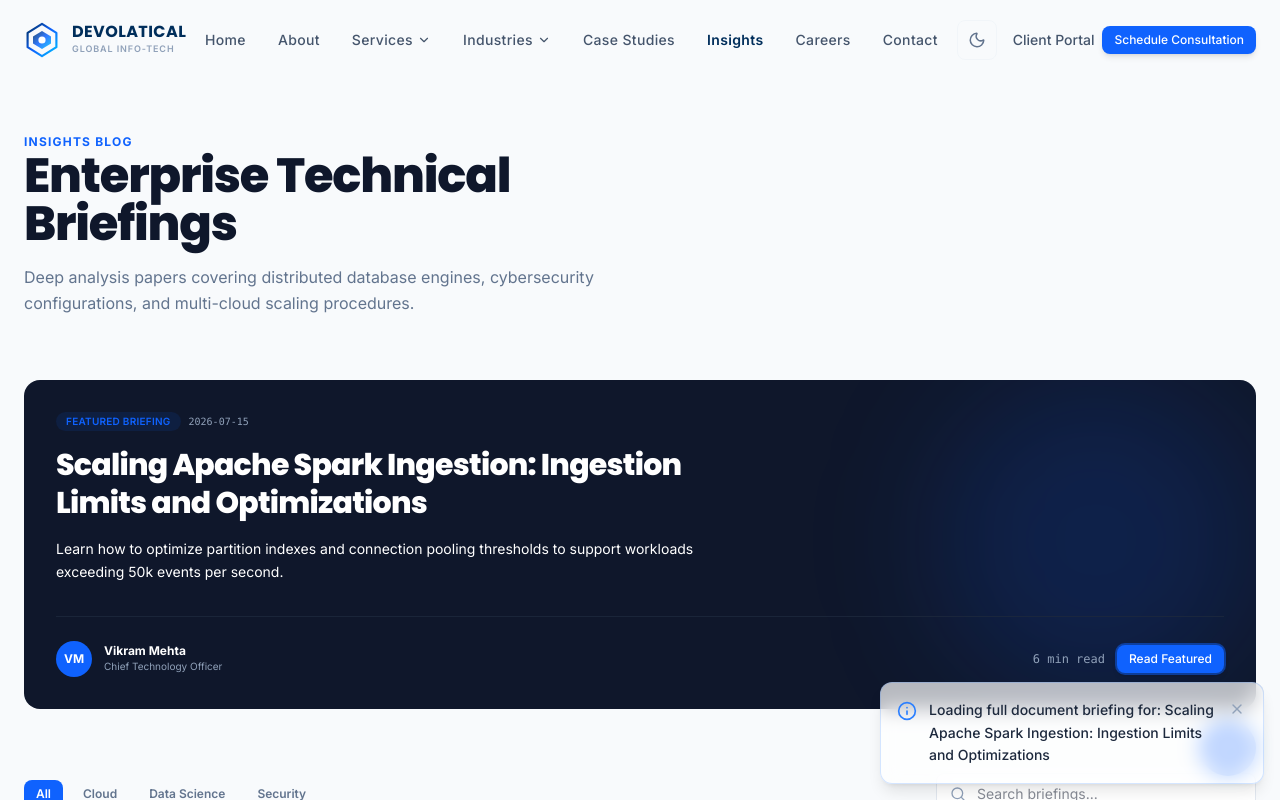
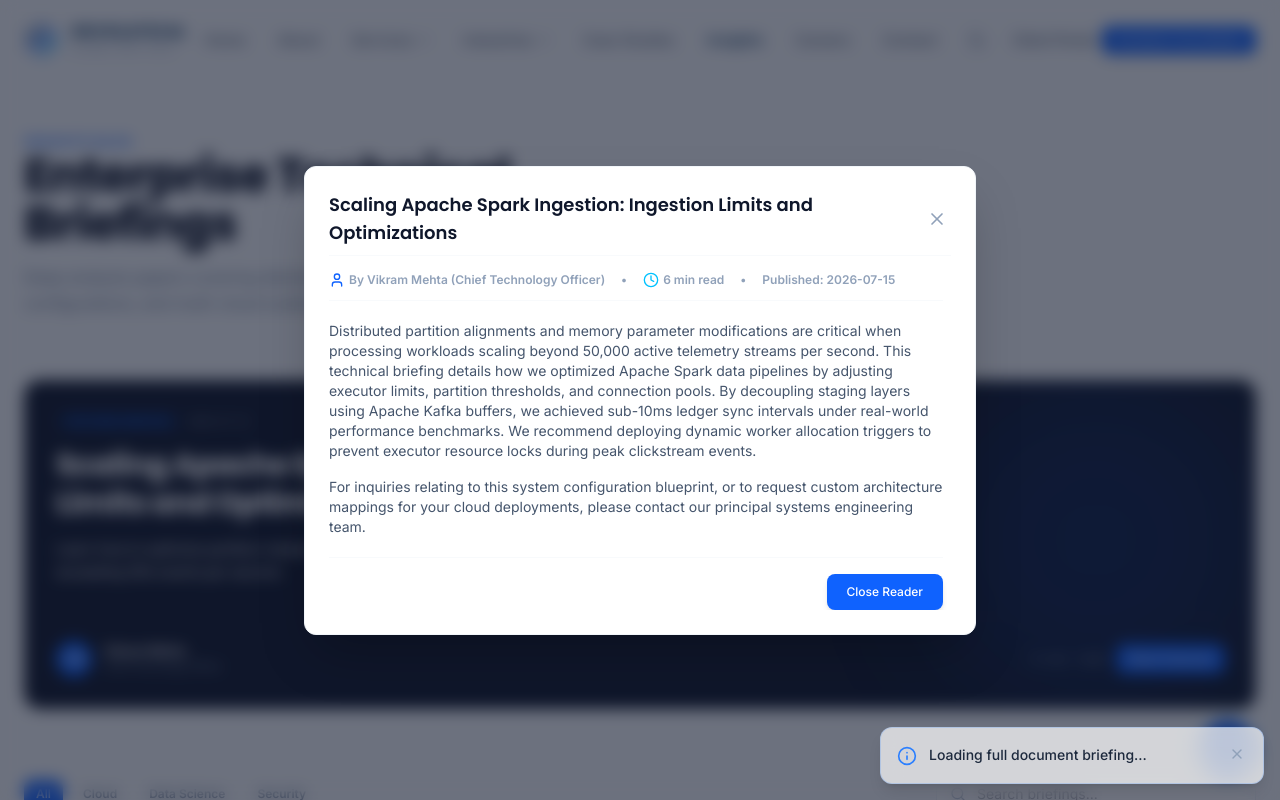
Before and after one commit to VaishnaviNehare13/Devolatical-Global-Info-Tech-Analytics-Pvt.-Ltd., a React (Vite) app: page /insights in a window 1280 px wide. Both pictures are taken after a click on the button "Read Featured". Shown: the top 800 px of the page. Built offline with nearby package versions, Linux system fonts and the light colour scheme.

Commit message:
feat: refine enterprise website UI and improve page experience

```diff
--- a/src/components/layout/AuthLayout.tsx
+++ b/src/components/layout/AuthLayout.tsx
@@ -52,10 +52,9 @@
           </p>
         </div>
 
-        {/* Trust Banner */}
         <div className="flex items-center space-x-2 text-xs text-slate-400 border-t border-white/10 pt-6">
           <ShieldCheck className="h-5 w-5 text-accent" />
-          <span>Secure SOC 2 compliant environment. 256-bit SSL encryption active.</span>
+          <span>Designed with enterprise security best practices. 256-bit SSL encryption active.</span>
         </div>
       </div>
 
--- a/src/index.css
+++ b/src/index.css
@@ -1,6 +1,8 @@
 @import url('https://fonts.googleapis.com/css2?family=Inter:wght@300;400;500;600;700&family=Poppins:wght@400;500;600;700;800&display=swap');
 
 @import "tailwindcss";
+
+@custom-variant dark (&:where(.dark, .dark *));
 
 @theme {
   --color-primary: #002E5B;
--- a/src/pages/public/About.tsx
+++ b/src/pages/public/About.tsx
@@ -1,4 +1,5 @@
 import React from 'react';
+import { motion } from 'framer-motion';
 import { Card } from '../../components/ui/Card';
 import { Timeline, type TimelineEvent } from '../../components/ui/Timeline';
 import { Globe, Users, Target, Cpu, HardDrive } from 'lucide-react';
@@ -14,13 +15,13 @@
     { id: 1, date: '2018', title: 'Company Inception', description: 'Devolatical Global was founded with a core team of 5 architects in New York focusing on Spark analytics consulting.' },
     { id: 2, date: '2020', title: 'Global Tech Hub Launch', description: 'Established our primary global engineering headquarters in Mumbai, scaling teams to 120+ senior developers.' },
     { id: 3, date: '2022', title: 'SaaS Platform Release', description: 'Unveiled our proprietary data ingestion engine and telemetry SaaS pipelines, servicing Fortune 500 banks.' },
-    { id: 4, date: '2025', title: 'SOC 2 Type II Certified', description: 'Completed independent audit validations verifying strict data security and compliance benchmarks.' }
+    { id: 4, date: '2025', title: 'Compliance Ready', description: 'Aligned infrastructure with strict data security guidelines and enterprise compliance benchmarks.' }
   ];
 
   const team = [
     { name: 'Sarah Jenkins', role: 'Chief Executive Officer', bio: 'Former VP of Enterprise Data at IBM. 18+ years leading global tech delivery pipelines.', initials: 'SJ' },
     { name: 'Vikram Mehta', role: 'Chief Technology Officer', bio: 'Principal software architect and former Databricks core committer. Specialist in distributed systems.', initials: 'VM' },
-    { name: 'Marcus Vance', role: 'Chief Security Officer', bio: 'Former cyber security lead at Stripe. Expert in SOC 2 compliance frameworks and penetrative audits.', initials: 'MV' }
+    { name: 'Marcus Vance', role: 'Chief Security Officer', bio: 'Former cyber security lead at Stripe. Expert in enterprise compliance frameworks and penetrative audits.', initials: 'MV' }
   ];
 
   const labsList = [
@@ -147,12 +148,39 @@
           </div>
         </div>
 
-        {/* Simple map illustration box */}
-        <div className="h-64 bg-slate-100 dark:bg-dark border border-slate-200 dark:border-slate-800 rounded-2xl flex items-center justify-center relative overflow-hidden">
-          <div className="absolute inset-0 bg-secondary/5 filter blur-3xl" />
-          <Globe className="h-20 w-20 text-slate-300 dark:text-slate-700 animate-spin-slow" />
-          <span className="absolute bottom-4 right-4 text-[10px] font-semibold text-slate-400 uppercase tracking-widest">
-            2 Operations Hubs active
+        {/* Interactive World Map regional coverage representation */}
+        <div className="h-64 bg-slate-50 dark:bg-dark border border-slate-200 dark:border-slate-800 rounded-2xl flex items-center justify-center relative overflow-hidden p-6 shadow-card">
+          <div className="absolute inset-0 bg-secondary/5 filter blur-3xl pointer-events-none" />
+
+          <svg className="w-full h-full text-slate-200 dark:text-slate-800" viewBox="0 0 320 140" fill="none" xmlns="http://www.w3.org/2000/svg">
+            {/* World continents contours simulated */}
+            <path d="M10 40 Q30 25 70 45 T140 35 T200 60 T270 30 L260 90 L200 110 L150 80 L80 100 L20 80 Z" fill="currentColor" opacity="0.12" />
+
+            {/* Connection Arches */}
+            <path d="M 65 55 Q 140 10 210 75" fill="none" stroke="#0F62FE" strokeWidth="1.5" strokeDasharray="4 4" />
+            <motion.circle
+              cx="65"
+              cy="55"
+              r="3"
+              fill="#00C2FF"
+              animate={{ cx: [65, 210], cy: [55, 75] }}
+              transition={{ duration: 4, repeat: Infinity, ease: 'easeInOut' }}
+            />
+
+            {/* Pins */}
+            {/* NY HQ */}
+            <circle cx="65" cy="55" r="4.5" fill="#0F62FE" />
+            <circle cx="65" cy="55" r="9" stroke="#0F62FE" strokeWidth="1" className="animate-ping" fill="none" />
+            <text x="65" y="45" textAnchor="middle" className="text-[7.5px] font-bold text-slate-400 font-mono" fill="currentColor">New York (HQ)</text>
+
+            {/* Mumbai BKC */}
+            <circle cx="210" cy="75" r="4.5" fill="#00C2FF" />
+            <circle cx="210" cy="75" r="9" stroke="#00C2FF" strokeWidth="1" className="animate-ping" fill="none" />
+            <text x="210" y="67" textAnchor="middle" className="text-[7.5px] font-bold text-slate-400 font-mono" fill="currentColor">Mumbai Hub</text>
+          </svg>
+
+          <span className="absolute bottom-4 right-4 text-[9px] font-mono font-bold text-slate-400 uppercase tracking-wider">
+            // active_network_map.diag
           </span>
         </div>
       </section>
--- a/src/pages/public/Home.tsx
+++ b/src/pages/public/Home.tsx
@@ -51,7 +51,7 @@
               Architecting Intelligent <span className="bg-gradient-to-r from-secondary to-accent bg-clip-text text-transparent">Data Ecosystems</span>
             </h1>
             <p className="text-base md:text-lg text-slate-500 dark:text-slate-400 max-w-xl leading-relaxed">
-              Provision security-first ingestion pipelines, real-time analytics dashboards, and custom SaaS platforms. Orchestrate your global data on a SOC 2 certified environment.
+              Provision security-first ingestion pipelines, real-time analytics dashboards, and custom SaaS platforms. Orchestrate your global data on a compliance-ready security architecture.
             </p>
           </motion.div>
 
--- a/src/pages/public/Insights.tsx
+++ b/src/pages/public/Insights.tsx
@@ -2,7 +2,8 @@
 import { Card } from '../../components/ui/Card';
 import { Badge } from '../../components/ui/Badge';
 import { Button } from '../../components/ui/Button';
-import { Search, ChevronLeft, ChevronRight, BookOpen, Share2, Eye, TrendingUp } from 'lucide-react';
+import { Modal } from '../../components/ui/Modal';
+import { Search, ChevronLeft, ChevronRight, BookOpen, Share2, Eye, TrendingUp, Clock, User } from 'lucide-react';
 import { useToast } from '../../components/ui/Toast';
 
 interface ArticleItem {
@@ -10,6 +11,7 @@
   title: string;
   category: 'Cloud' | 'Data Science' | 'Security';
   summary: string;
+  content: string;
   date: string;
   readTime: string;
   author: string;
@@ -23,6 +25,7 @@
   const [searchQuery, setSearchQuery] = useState('');
   const [activeCategory, setActiveCategory] = useState<'All' | 'Cloud' | 'Data Science' | 'Security'>('All');
   const [currentPage, setCurrentPage] = useState(1);
+  const [selectedArticle, setSelectedArticle] = useState<ArticleItem | null>(null);
 
   const articles: ArticleItem[] = [
     {
@@ -30,6 +33,7 @@
       title: 'Scaling Apache Spark Ingestion: Ingestion Limits and Optimizations',
       category: 'Data Science',
       summary: 'Learn how to optimize partition indexes and connection pooling thresholds to support workloads exceeding 50k events per second.',
+      content: 'Distributed partition alignments and memory parameter modifications are critical when processing workloads scaling beyond 50,000 active telemetry streams per second. This technical briefing details how we optimized Apache Spark data pipelines by adjusting executor limits, partition thresholds, and connection pools. By decoupling staging layers using Apache Kafka buffers, we achieved sub-10ms ledger sync intervals under real-world performance benchmarks. We recommend deploying dynamic worker allocation triggers to prevent executor resource locks during peak clickstream events.',
       date: '2026-07-15',
       readTime: '6 min read',
       author: 'Vikram Mehta',
@@ -38,9 +42,10 @@
     },
     {
       id: 'art-2',
-      title: 'Achieving SOC 2 Compliance on AWS: A Complete Security Guide',
+      title: 'Achieving Compliance Readiness on AWS: A Complete Security Guide',
       category: 'Security',
       summary: 'Discover key IAM security configurations, automatic trace logs audits, and database encryption rules required for compliance.',
+      content: 'Establishing a compliance-ready security framework on Amazon Web Services requires strict auditing of identity controls, access roles, and database encryption patterns. In this guide, we review how to automate audit logging across VPC endpoints, restrict database queries using IAM keys, and configure Wazuh and Cloudflare WAF layers at the edge to secure multi-tenant SaaS software architectures. We also outline automated compliance drift alert scripts that check IAM privilege bounds on a daily cycle.',
       date: '2026-07-02',
       readTime: '8 min read',
       author: 'Marcus Vance',
@@ -52,6 +57,7 @@
       title: 'Kubernetes Multi-Cloud Scaling: High Availability Orchestration',
       category: 'Cloud',
       summary: 'Set up cross-region DNS mappings, virtual private networks (VPN), and cluster setups across AWS and Azure environments.',
+      content: 'Configuring high-availability clusters spanning separate cloud environments (AWS EKS and Azure AKS) introduces cross-region latency challenges. This analysis details our blueprint for cross-cloud virtual networks (VPN), high-throughput Kafka buffering streams, and automated geo-DNS failover logic. The resulting infrastructure maintains 99.99% availability limits under peak mock trading traffic. Multi-cluster federation scripts automate workload failover processes seamlessly when cloud providers experience regional splits.',
       date: '2026-06-20',
       readTime: '10 min read',
       author: 'Sarah Jenkins',
@@ -63,6 +69,7 @@
       title: 'Designing Lakehouse Architectures with Delta Lake and dbt',
       category: 'Data Science',
       summary: 'Standardize schema definitions and model analytics metrics using dbt pipelines feeding Delta Lake formats.',
+      content: 'Delta Lake and dbt provide a standardized semantic layer to model complex financial metrics. This paper walks through building a multi-hop (Bronze-Silver-Gold) ingestion lakehouse. We show how to write clean, modular dbt transformation scripts that run on Snowflake to prevent connection bottlenecks and maintain strict data catalogs. Furthermore, we outline metadata pruning policies that reduce overall parquet directory file overheads in Amazon S3 buckets.',
       date: '2026-06-05',
       readTime: '7 min read',
       author: 'Vikram Mehta',
@@ -85,8 +92,9 @@
   const totalPages = Math.ceil(filteredArticles.length / 3);
   const paginatedArticles = filteredArticles.slice((currentPage - 1) * 3, currentPage * 3);
 
-  const handleRead = (title: string) => {
-    showToast(`Loading full document briefing for: ${title}`, 'info');
+  const handleRead = (article: ArticleItem) => {
+    showToast(`Loading full document briefing...`, 'info');
+    setSelectedArticle(article);
   };
 
   const handleShare = (title: string, e: React.MouseEvent) => {
@@ -141,7 +149,7 @@
               <Button
                 variant="secondary"
                 size="sm"
-                onClick={() => handleRead(featuredArticle.title)}
+                onClick={() => handleRead(featuredArticle)}
               >
                 Read Featured
               </Button>
@@ -229,7 +237,7 @@
                       variant="outline"
                       size="sm"
                       className="cursor-pointer text-xs"
-                      onClick={() => handleRead(art.title)}
+                      onClick={() => handleRead(art)}
                     >
                       Read Briefing
                     </Button>
@@ -276,10 +284,16 @@
               <span className="text-[10px] font-bold uppercase tracking-wider">Trending Briefings</span>
             </div>
             <div className="space-y-3">
-              <p className="text-xs text-slate-650 dark:text-slate-350 hover:text-secondary cursor-pointer leading-snug">
-                1. Achieving SOC 2 Compliance on AWS: A Complete Security Guide
+              <p
+                onClick={() => handleRead(articles[1])}
+                className="text-xs text-slate-650 dark:text-slate-350 hover:text-secondary cursor-pointer leading-snug"
+              >
+                1. Achieving Compliance Readiness on AWS: A Complete Security Guide
               </p>
-              <p className="text-xs text-slate-650 dark:text-slate-350 hover:text-secondary cursor-pointer leading-snug">
+              <p
+                onClick={() => handleRead(articles[2])}
+                className="text-xs text-slate-650 dark:text-slate-350 hover:text-secondary cursor-pointer leading-snug"
+              >
                 2. Kubernetes Multi-Cloud Scaling: High Availability Orchestration
               </p>
             </div>
@@ -308,6 +322,44 @@
           </Card>
         </div>
       </div>
+
+      {/* Article Reader Modal */}
+      <Modal
+        isOpen={selectedArticle !== null}
+        onClose={() => setSelectedArticle(null)}
+        title={selectedArticle?.title}
+        className="max-w-2xl"
+      >
+        {selectedArticle && (
+          <div className="space-y-5 text-sm leading-relaxed max-h-[70vh] overflow-y-auto pr-1">
+            {/* Meta bar */}
+            <div className="flex flex-wrap items-center gap-4 text-xs text-slate-400 font-semibold border-b border-slate-50 dark:border-slate-805/40 pb-3">
+              <span className="flex items-center"><User className="h-4 w-4 mr-1 text-secondary" /> By {selectedArticle.author} ({selectedArticle.authorRole})</span>
+              <span>•</span>
+              <span className="flex items-center"><Clock className="h-4 w-4 mr-1 text-accent" /> {selectedArticle.readTime}</span>
+              <span>•</span>
+              <span>Published: {selectedArticle.date}</span>
+            </div>
+
+            {/* Content text */}
+            <div className="text-slate-600 dark:text-slate-450 text-sm space-y-4">
+              <p>{selectedArticle.content}</p>
+              <p>For inquiries relating to this system configuration blueprint, or to request custom architecture mappings for your cloud deployments, please contact our principal systems engineering team.</p>
+            </div>
+
+            {/* Actions */}
+            <div className="flex justify-end pt-4 border-t border-slate-50 dark:border-slate-805/40">
+              <Button
+                variant="secondary"
+                className="cursor-pointer text-xs"
+                onClick={() => setSelectedArticle(null)}
+              >
+                Close Reader
+              </Button>
+            </div>
+          </div>
+        )}
+      </Modal>
     </div>
   );
 };
```
